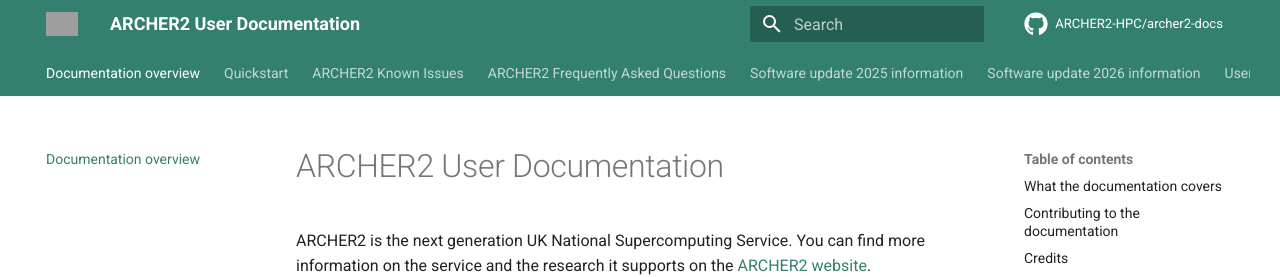
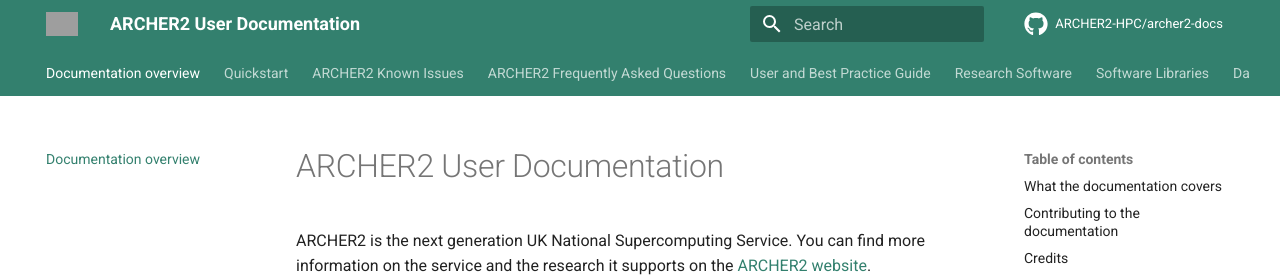
Before and after one commit to ARCHER2-HPC/archer2-docs, an MkDocs documentation site: the page built from docs/index.md, in a window 1280 px wide and 900 px high. Shown: the top 277 px of the window. Built offline with MkDocs 1.6.1 and Material for MkDocs 9.7.7, drawn with Linux system fonts in a browser that asks for light colours; comment, search, counter and statistics services are not loaded; grey boxes are pictures that could not be loaded.

Commit message:
Removed top level links to redundent docs

```diff
--- a/mkdocs.yml
+++ b/mkdocs.yml
@@ -52,8 +52,6 @@
   - "ARCHER2 Known Issues": known-issues/index.md
   - "ARCHER2 Frequently Asked Questions":
     - "General FAQ": faq/index.md
-  - "Software update 2025 information": software-update-2025/index.md
-  - "Software update 2026 information": software-update-2026/index.md
   - "User and Best Practice Guide":
     - "Overview": user-guide/index.md
     - "Hardware": user-guide/hardware.md
```
